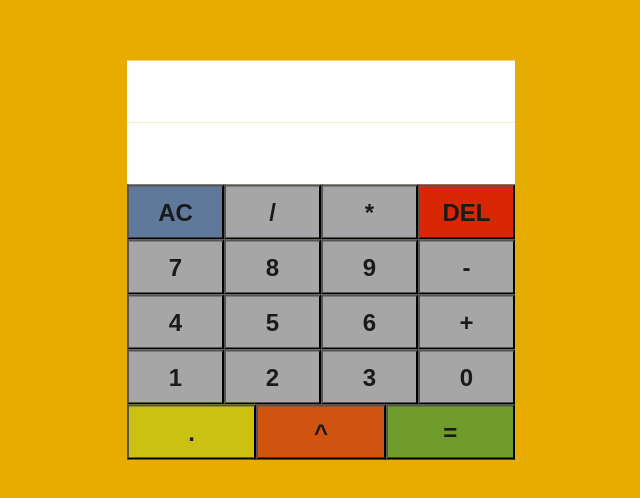
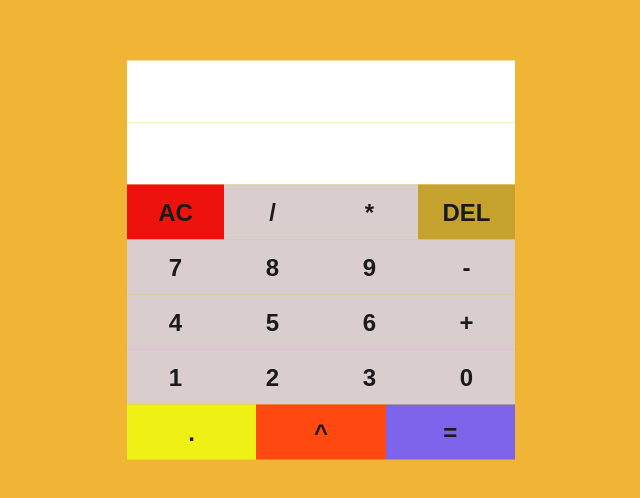
Before and after one commit to W-seidu/Calculator, a plain HTML site: page index.html in a window 1280 px wide. Shown: the part 140-638 px from the top of the page, without its empty margins (319-959 px from the left). Drawn offline with Linux system fonts and the light colour scheme.

Commit message:
Update the styling of buttons and the background.

```diff
--- a/style.css
+++ b/style.css
@@ -1,5 +1,5 @@
 body {
-    background-color:#e6ac00;
+    background-color:#f0b432fb;
 }
 
 
@@ -19,11 +19,11 @@ body {
 
 button {
     flex: 1 1 0;
-    /* border: none; */
+    border: none;
     font-size: 1.5rem;
     font-weight: bold;
     color: #1a1a1a;
-    background-color: #a6a6a6;
+    background-color: #dacdcd;
 }
 
 input {
@@ -40,21 +40,21 @@ input {
 }
 
 button[class="equal"] {
-    background-color: rgba(85, 153, 54, 0.808);
+    background-color: rgb(124, 99, 233);
 }
 
 button[class="power"] {
-    background-color: rgba(204, 62, 19, 0.808);
+    background-color: rgb(255, 73, 17);
 }
 
 button[class="point"] {
-    background-color: rgba(196, 199, 24, 0.808);
+    background-color: rgb(238, 241, 19);
 }
 
 button[class="clear"] {
-    background-color: rgba(64, 109, 192, 0.808);
+    background-color: rgba(238, 14, 14, 0.973);
 }
 
 button[class="delete"] {
-    background-color: rgba(214, 8, 8, 0.808);
+    background-color: rgb(197, 162, 46);
 }
```
